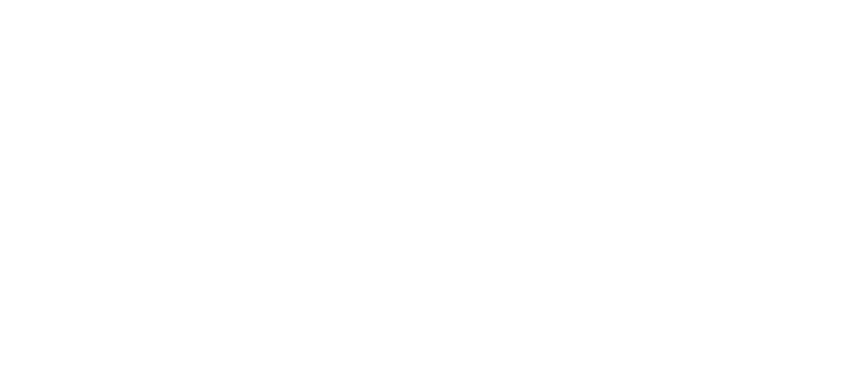
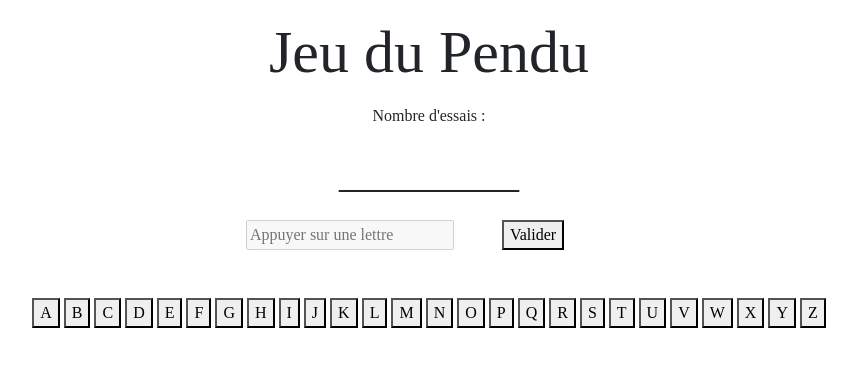
Before and after one commit to KevinLIOUST/Pendu, a website: page index.html in a window 1280 px wide. Shown: the whole page, without its empty margins (211-1068 px from the left). Drawn offline with nearby package versions, Linux system fonts and the light colour scheme; a web font is replaced by a local one.

Commit message:
Corps de la page html prète ! :)

```diff
--- a/css/style.css
+++ b/css/style.css
@@ -0,0 +1,12 @@
+/* Police décriture */
+@import url('https://fonts.googleapis.com/css2?family=Delius&family=Delius+Swash+Caps&family=Delius+Unicase:wght@400;700&display=swap');
+
+/* La même police d'écriture pour toute la page */
+body {
+  font-family: Delius;
+}
+
+/* Taille du texte pour le titre de la page */
+body header h1 {
+  font-size: 60px;
+}
--- a/index.html
+++ b/index.html
@@ -22,6 +22,50 @@
 
 <body>
 
+    <!-- Pour le header -->
+    <header class="d-block text-center m-3">
+        <h1 class="mb-3">Jeu du Pendu</h1>
+    </header>
+
+    <!-- Pour le contenu principal de la page -->
+    <main>
+        <div>
+            <p class="text-center" id="nbEssais">Nombre d'essais : </p>
+            <p class="text-center fs-1" id="motAchercher">_________</p>
+            <div class="d-flex justify-content-center">
+                <input type="text" id="lettreEntree" placeholder="Appuyer sur une lettre" disabled>
+                <button class="mx-5">Valider</button>
+            </div>
+            <div class="text-center m-5">
+                <button>A</button>
+                <button>B</button>
+                <button>C</button>
+                <button>D</button>
+                <button>E</button>
+                <button>F</button>
+                <button>G</button>
+                <button>H</button>
+                <button>I</button>
+                <button>J</button>
+                <button>K</button>
+                <button>L</button>
+                <button>M</button>
+                <button>N</button>
+                <button>O</button>
+                <button>P</button>
+                <button>Q</button>
+                <button>R</button>
+                <button>S</button>
+                <button>T</button>
+                <button>U</button>
+                <button>V</button>
+                <button>W</button>
+                <button>X</button>
+                <button>Y</button>
+                <button>Z</button>
+            </div>
+        </div>
+    </main>
 </body>
 
 </html>
```
